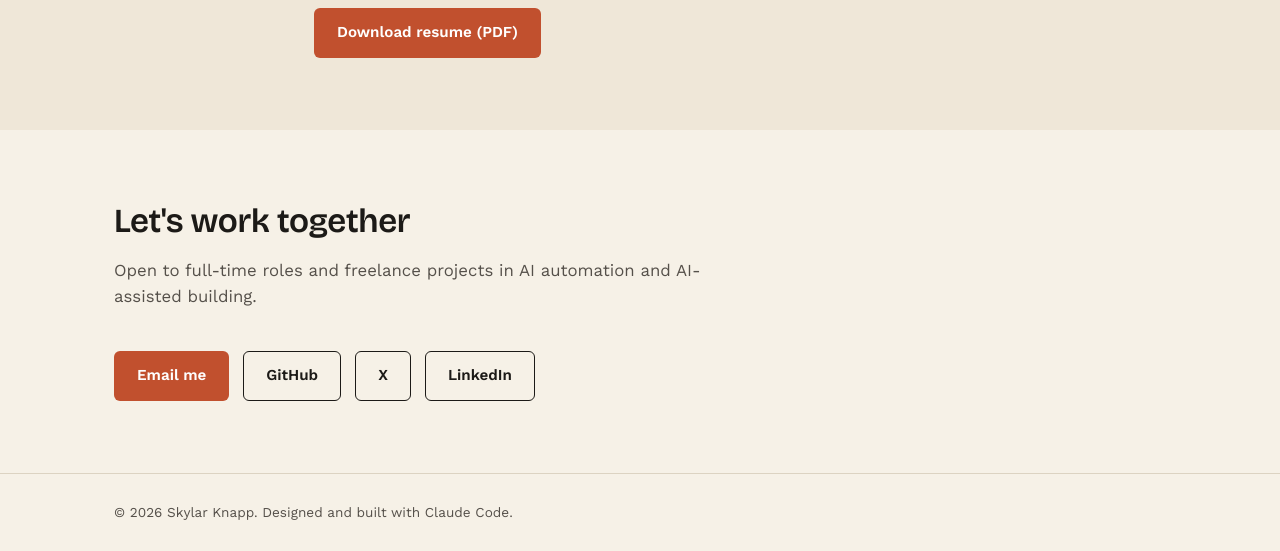
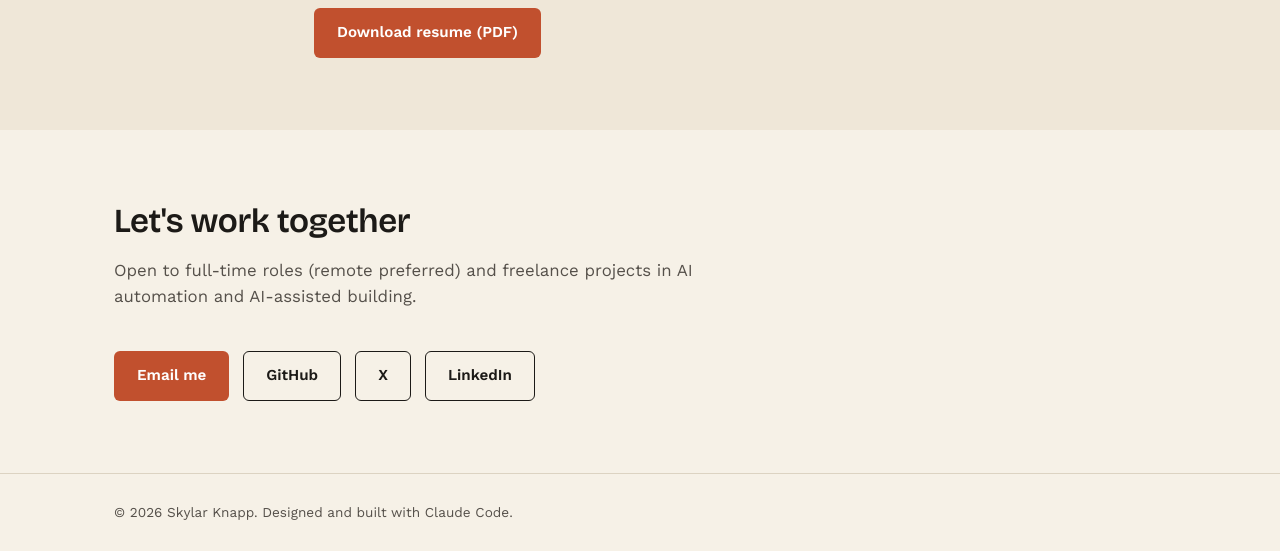
Before and after one commit to sknapp1991/sknapp1991.github.io, a plain HTML site: page index.html in a window 1280 px wide. Shown: the part 3746-4297 px from the top of the page. Drawn offline with nearby package versions, Linux system fonts and the light colour scheme.

Commit message:
Remote preferred
Co-Authored-By: Claude Opus 5.5 <noreply@anthropic.com>

```diff
--- a/index.html
+++ b/index.html
@@ -4,10 +4,10 @@
 <meta charset="UTF-8">
 <meta name="viewport" content="width=device-width, initial-scale=1.0">
 <title>Skylar Knapp — AI Automation Builder (Claude Code)</title>
-<meta name="description" content="Skylar Knapp builds working websites, apps and always-on automations with Claude Code, including a free multilingual scripture-study app. Open to AI automation and implementation roles.">
+<meta name="description" content="Skylar Knapp builds working websites, apps and always-on automations with Claude Code, including a free multilingual scripture-study app. Open to remote AI automation and implementation roles.">
 <meta property="og:type" content="website">
 <meta property="og:title" content="Skylar Knapp — AI Automation Builder (Claude Code)">
-<meta property="og:description" content="I build websites, apps and always-on automations with Claude Code. Open to AI automation and implementation roles.">
+<meta property="og:description" content="I build websites, apps and always-on automations with Claude Code. Open to remote AI automation and implementation roles.">
 <meta property="og:image" content="https://skylarknapp.com/assets/og.png">
 <meta property="og:url" content="https://skylarknapp.com/">
 <meta name="twitter:card" content="summary_large_image">
@@ -164,7 +164,7 @@
   <section id="contact" class="section contact-section">
     <div class="wrap">
       <h2 class="section-title">Let's work together</h2>
-      <p class="section-lede">Open to full-time roles and freelance projects in AI automation and AI-assisted building.</p>
+      <p class="section-lede">Open to full-time roles (remote preferred) and freelance projects in AI automation and AI-assisted building.</p>
       <div class="contact-links">
         <a href="mailto:skylar@skylarknapp.com" class="btn btn-primary">Email me</a>
         <a href="https://github.com/sknapp1991" class="btn btn-ghost" id="github-link">GitHub</a>
```
Also changed, not shown: assets/resume-preview.png, 1 other file.
